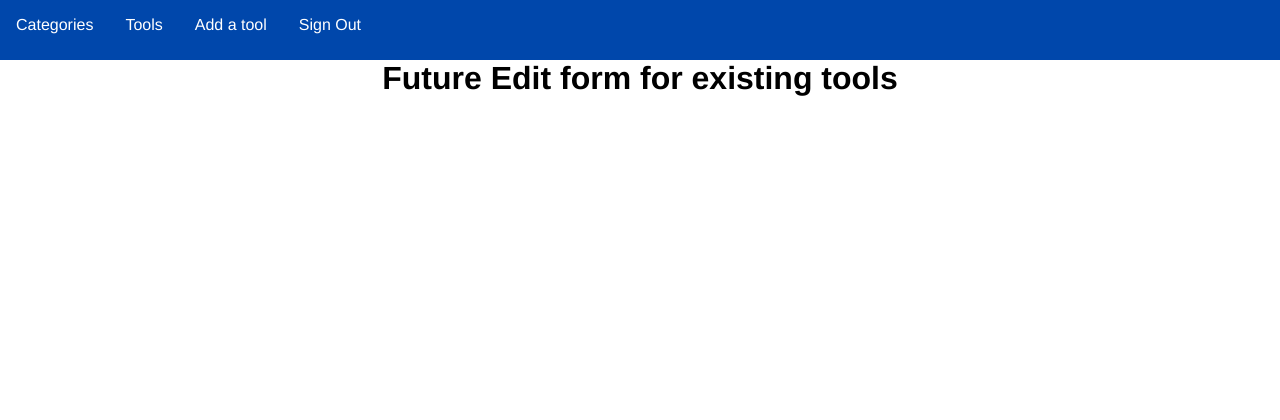
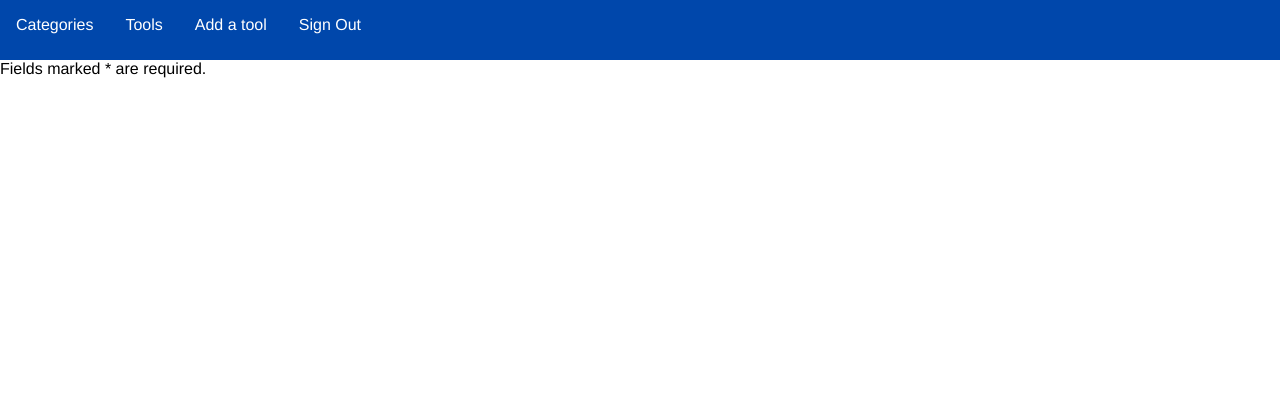
Before and after one commit to isaac-friedman/tool-library, a Flask app: template templates/edit.html in a window 1280 px wide. Shown: the top 420 px of the page. Run offline with Flask 2, Linux system fonts and the light colour scheme; the template is opened without the code that fills it, so the values that code supplies are empty; parts of the project's set-up code (start-up, migrations or seed data) failed here and were passed over.

Commit message:
fix:Minor ceanup n template files

```diff
--- a/templates/delete.html
+++ b/templates/delete.html
@@ -2,7 +2,9 @@
 {% block content %}
 
         <form method='POST' action="{{url_for('delete_tool',tool_id=id)}}"
+        <p>
             <label for="delete_tool">Really delete {{name}}? This action cannot be undone</label>
+        </p>
             <input type="submit" value="DELETE!"/>
         </form>
         <a href="{{url_for('all')}}">Cancel</a>
--- a/templates/edit.html
+++ b/templates/edit.html
@@ -1,6 +1,5 @@
 {% extends "base.html" %}
 {% block content %}
-            <center><h1>Future Edit form for existing tools</h1></center>
         <label for="edit_tool">Fields marked * are required.</label>
         <form id="edit_tool" method='POST' action="{{url_for('edit_tool', tool_id=tool.id)}}">
             <input type=hidden name="user_id" value={{user_id}} />
```
